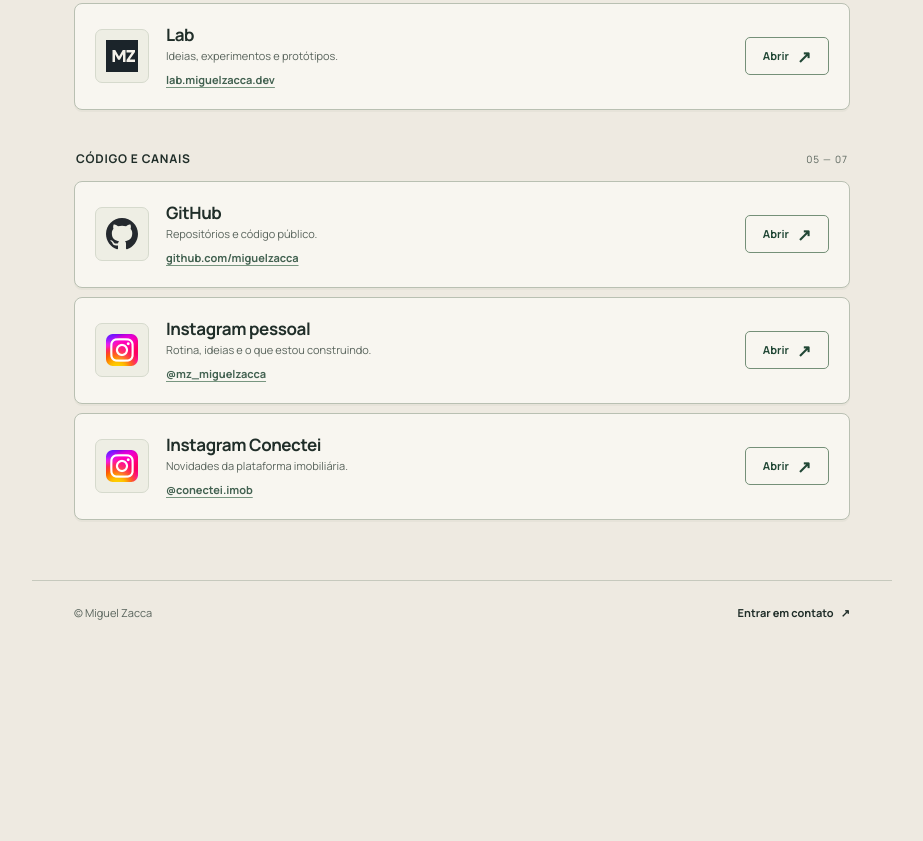
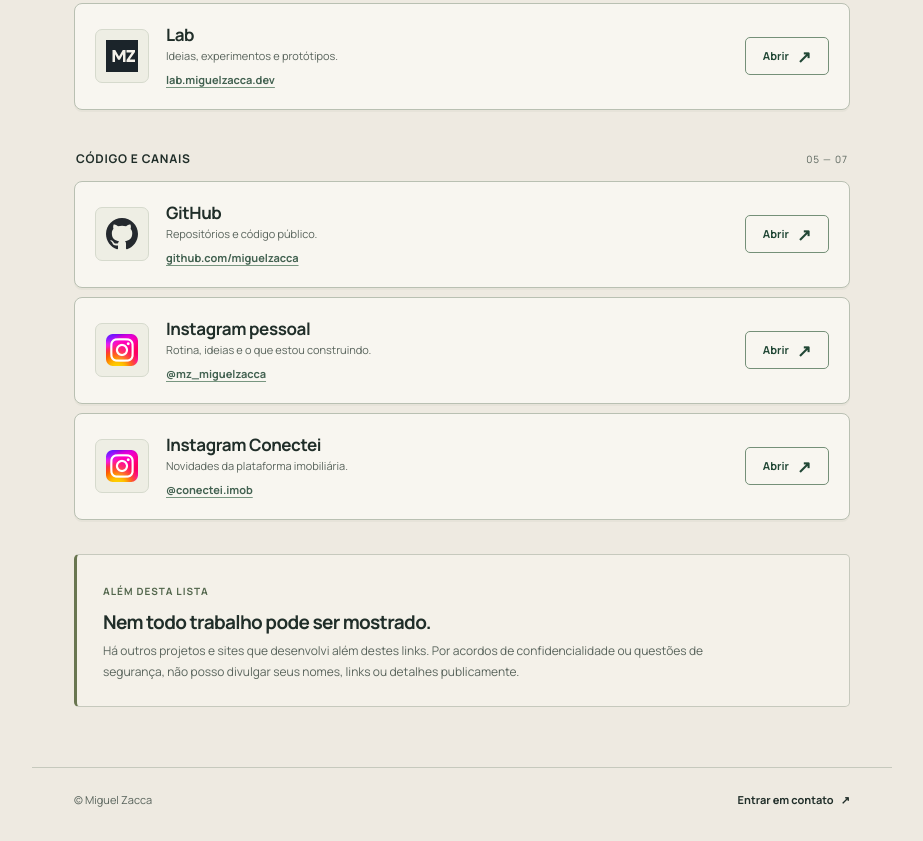
Before and after one commit to miguelzacca/miguelzacca, a website: page links/index.html in a window 1280 px wide. Shown: the part 727-1568 px from the top of the page, without its empty margins (178-1101 px from the left). Before the commit the page ends 1380 px from the top, so only its background shows below. Drawn offline with Linux system fonts and the light colour scheme.

Commit message:
content: restore confidentiality note below links

```diff
--- a/links/index.html
+++ b/links/index.html
@@ -164,6 +164,16 @@
           </a>
         </div>
       </nav>
+
+      <aside class="private-note" aria-labelledby="private-note-title">
+        <span class="private-note__label">Além desta lista</span>
+        <h2 id="private-note-title">Nem todo trabalho pode ser mostrado.</h2>
+        <p>
+          Há outros projetos e sites que desenvolvi além destes links. Por
+          acordos de confidencialidade ou questões de segurança, não posso
+          divulgar seus nomes, links ou detalhes publicamente.
+        </p>
+      </aside>
     </main>
 
     <footer class="site-footer wrap">
--- a/links/styles.css
+++ b/links/styles.css
@@ -99,6 +99,17 @@ h1 em { color: #697650; font: italic 400 1.07em/1 "Instrument Serif", Georgia, s
 }
 .link-item__action span { font-size: 17px; line-height: 1; }
 .link-item:hover .link-item__action, .link-item:focus-visible .link-item__action { background: var(--ink); color: white; }
+.private-note {
+  margin-top: 34px; padding: 24px 26px;
+  border: 1px solid var(--line); border-left: 3px solid #697650;
+  border-radius: 5px; background: #f4f1e9;
+}
+.private-note__label {
+  color: #52664c; font-size: 10px; font-weight: 700;
+  letter-spacing: .1em; text-transform: uppercase;
+}
+.private-note h2 { margin: 10px 0 7px; font-size: 19px; font-weight: 700; letter-spacing: -.035em; line-height: 1.3; }
+.private-note p { max-width: 610px; margin: 0; color: var(--muted); font-size: 12px; line-height: 1.7; }
 .site-footer {
   display: flex; justify-content: space-between; gap: 20px;
   margin-top: 60px; padding-block: 24px max(32px, env(safe-area-inset-bottom));
@@ -120,6 +131,8 @@ h1 em { color: #697650; font: italic 400 1.07em/1 "Instrument Serif", Georgia, s
   .link-item__url { font-size: 10px; }
   .link-item__action { min-width: 40px; width: 40px; height: 40px; padding: 0; font-size: 0; }
   .link-item__action span { font-size: 20px; }
+  .private-note { padding: 20px; }
+  .private-note h2 { font-size: 17px; }
 }
 @media (max-width: 355px) {
   .brand small { display: none; }
```
